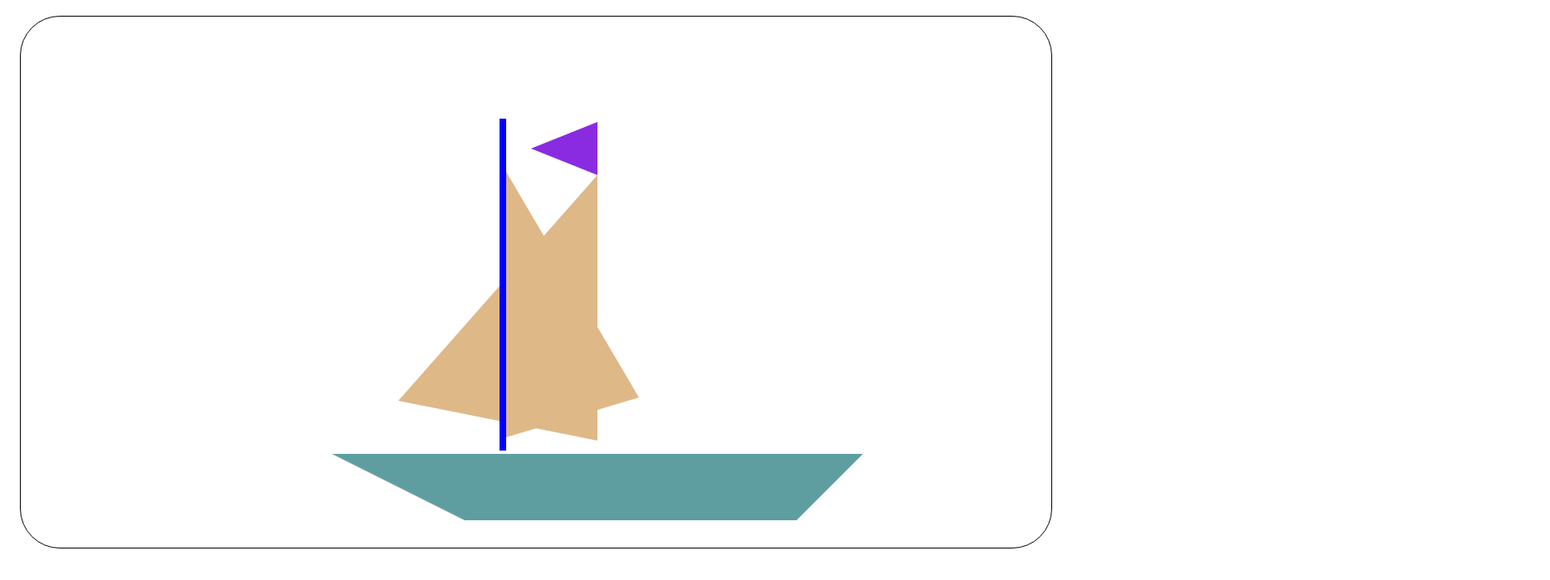
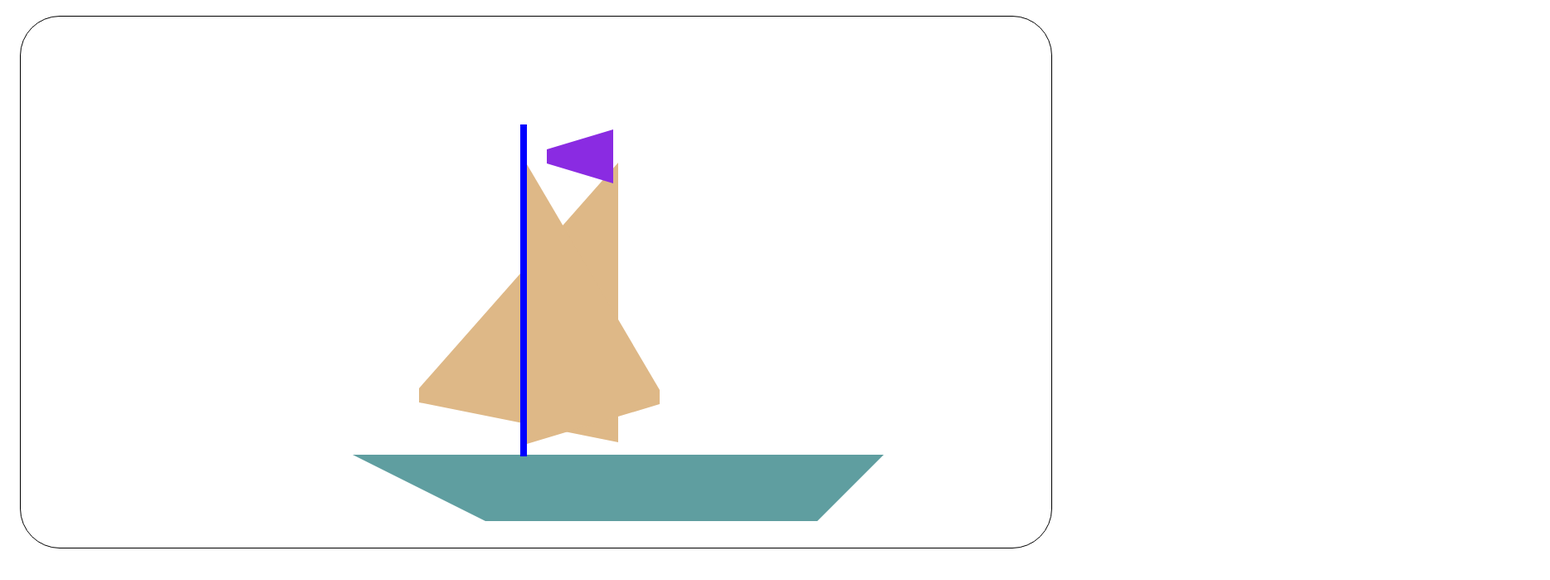
Before and after one commit to Alex-N-1985/HomeWork-12, a plain HTML site: page index.html in a window 1280 px wide. Shown: the part 61-760 px from the top of the page at 83% size, 1868 px wide, since content can reach past the window. Drawn offline with Linux system fonts and the light colour scheme.

Commit message:
Save results.

```diff
--- a/css/style.css
+++ b/css/style.css
@@ -18,8 +18,8 @@ h1 {
 }
 
 .deck {
-    position: absolute;
-    bottom: 7rem;
+    position: relative;
+    bottom: -33rem;
     left: 25rem;
     width: 25rem;
     border-top: 5rem solid cadetblue;
@@ -29,8 +29,8 @@ h1 {
 
 .deck::before {
     content: "";
-    position: absolute;
-    bottom: 6rem;
+    position: relative;
+    bottom: 10rem;
     left: -5rem;
     border-right: 15rem solid burlywood;
     border-top: 17rem solid transparent;
@@ -40,17 +40,17 @@ h1 {
 
 .deck::after {
     content: "";
-    position: absolute;
-    bottom: 26rem;
-    left: 5rem;
+    position: relative;
+    bottom: 28rem;
+    left: -10.4rem;
     border-right: 5rem solid blueviolet;
-    border-top: 2rem solid transparent;
-    border-bottom: 2rem solid transparent;
+    border-top: 1.5rem solid transparent;
+    border-bottom: 1.5rem solid transparent;
 }
 
 .mast {
-    position: absolute;
-    bottom: 24.5vh;
+    position: relative;
+    bottom: -4vh;
     left: 47vw;
     height: 25rem;
     border-left: 0.5rem solid blue;
@@ -58,8 +58,8 @@ h1 {
 
 .mast::after {
     content: "";
-    position: absolute;
-    bottom: 1rem;
+    position: relative;
+    bottom: -20rem;
     border-left: 10rem solid burlywood;
     border-top: 17rem solid transparent;
     border-bottom: 3rem solid transparent;
```
